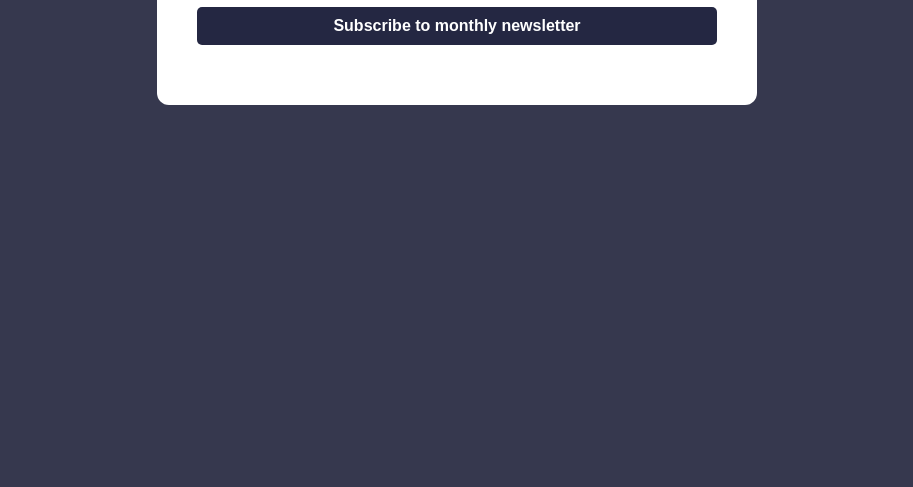
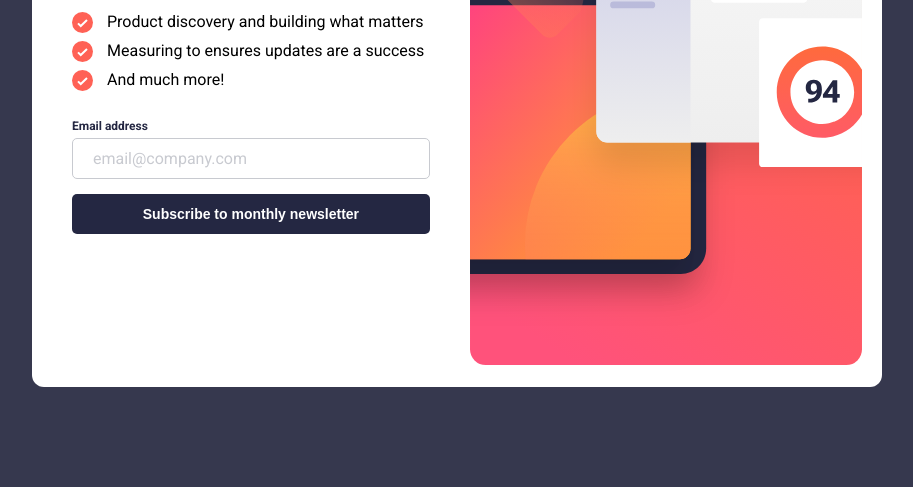
Before and after one commit to StanishCode/newsletter, a website: page index.html in a window 1280 px wide. Shown: the part 336-823 px from the top of the page, without its empty margins (183-1096 px from the left). Before the commit the page ends 800 px from the top, so only its background shows below. Drawn offline with Linux system fonts and the light colour scheme.

Commit message:
add illustration image

```diff
--- a/assets/css/style.css
+++ b/assets/css/style.css
@@ -25,16 +25,20 @@ body {
 
 .container {
   background-color: var(--color-white);
-  max-width: 60rem;
-  margin: 3rem auto;
+  max-width: 85rem;
+  margin: 10rem auto;
   padding: 2rem;
-  border-radius: 12px; }
+  border-radius: 12px;
+  display: flex;
+  align-items: center;
+  gap: 2rem; }
 
 .content {
   padding: 2rem;
-  margin-bottom: 2rem; }
+  margin-bottom: 2rem;
+  flex-basis: 50%; }
   .content__description {
-    margin-bottom: 2.5rem; }
+    margin-bottom: 3rem; }
 
 .heading-main {
   font-size: 4rem;
@@ -93,9 +97,13 @@ body {
 .btn {
   background-color: var(--color-secondary);
   color: var(--color-white);
-  font-size: 1.6rem;
+  font-size: 1.4rem;
   font-weight: 700;
   width: 100%;
   border: none;
-  padding: 1rem 2rem;
+  padding: 1.2rem 2.4rem;
   border-radius: 5px; }
+
+.signup-illustration__image {
+  width: 100%;
+  object-fit: center; }
--- a/index.html
+++ b/index.html
@@ -43,7 +43,13 @@
           <button class="btn">Subscribe to monthly newsletter</button>
         </form>
       </div>
-      <div class="signup-illustration"></div>
+      <div class="signup-illustration">
+        <img
+          src="assets/images/illustration-sign-up-desktop.svg"
+          alt=""
+          class="signup-illustration__image"
+        />
+      </div>
     </main>
   </body>
 </html>
```
